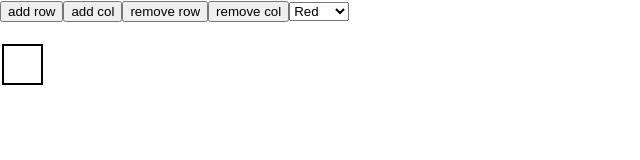
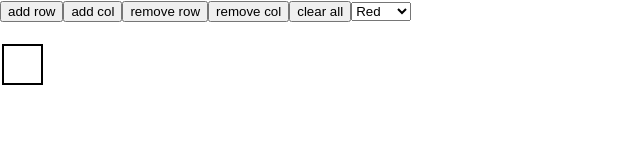
Before and after one commit to anastasiya-chabotska/Assignment-8, a React (Create React App) app: page / in a window 1280 px wide. Shown: the top 160 px of the page, without its empty margins (0-640 px from the left). Built offline with nearby package versions, Linux system fonts and the light colour scheme.

Commit message:
added clear all feature

```diff
--- a/src/components/Navbar.jsx
+++ b/src/components/Navbar.jsx
@@ -8,6 +8,7 @@ class NavBar extends Component {
             <button onClick={this.props.addcol}>add col</button>
             <button onClick={this.props.removeRow}>remove row</button>
             <button onClick={this.props.removeCol}>remove col</button>
+            <button onClick={this.props.clearAll}>clear all</button>
             <select onChange={this.props.setColor}>
                 <option value="#FF0000">Red</option>
                 <option value="#00FF00">Green</option>
--- a/src/components/Table.jsx
+++ b/src/components/Table.jsx
@@ -1,6 +1,5 @@
 import {Component} from 'react';
 import TableRow from './TableRow';
-import TableCell from './TableCell';
 import NavBar from './Navbar';
 
 class Table extends Component{
@@ -17,6 +16,7 @@ class Table extends Component{
         this.removeCol = this.removeCol.bind(this);
         this.setColor = this.setColor.bind(this);
         this.changeColor = this.changeColor.bind(this);
+        this.clearAll = this.clearAll.bind(this);
     }
 
     addrow(){
@@ -61,6 +61,12 @@ class Table extends Component{
         event.target.style.backgroundColor = this.state.color;
     }
 
+    clearAll(){
+        document.querySelectorAll("td").forEach( e => {
+            e.style.backgroundColor = "#FFFFFF";
+        })
+    }
+
     render(){
         let tableRows = [];
         for(let i = 0; i <= this.state.rows; i++){
@@ -75,6 +81,7 @@ class Table extends Component{
                     removeRow= {this.removeRow}
                     removeCol= {this.removeCol}
                     setColor = {this.setColor}
+                    clearAll = {this.clearAll}
                  />
                  <br></br>
             <table>
```
Also changed, not shown: 1 other file (tests, documents, lock files or other folders).
